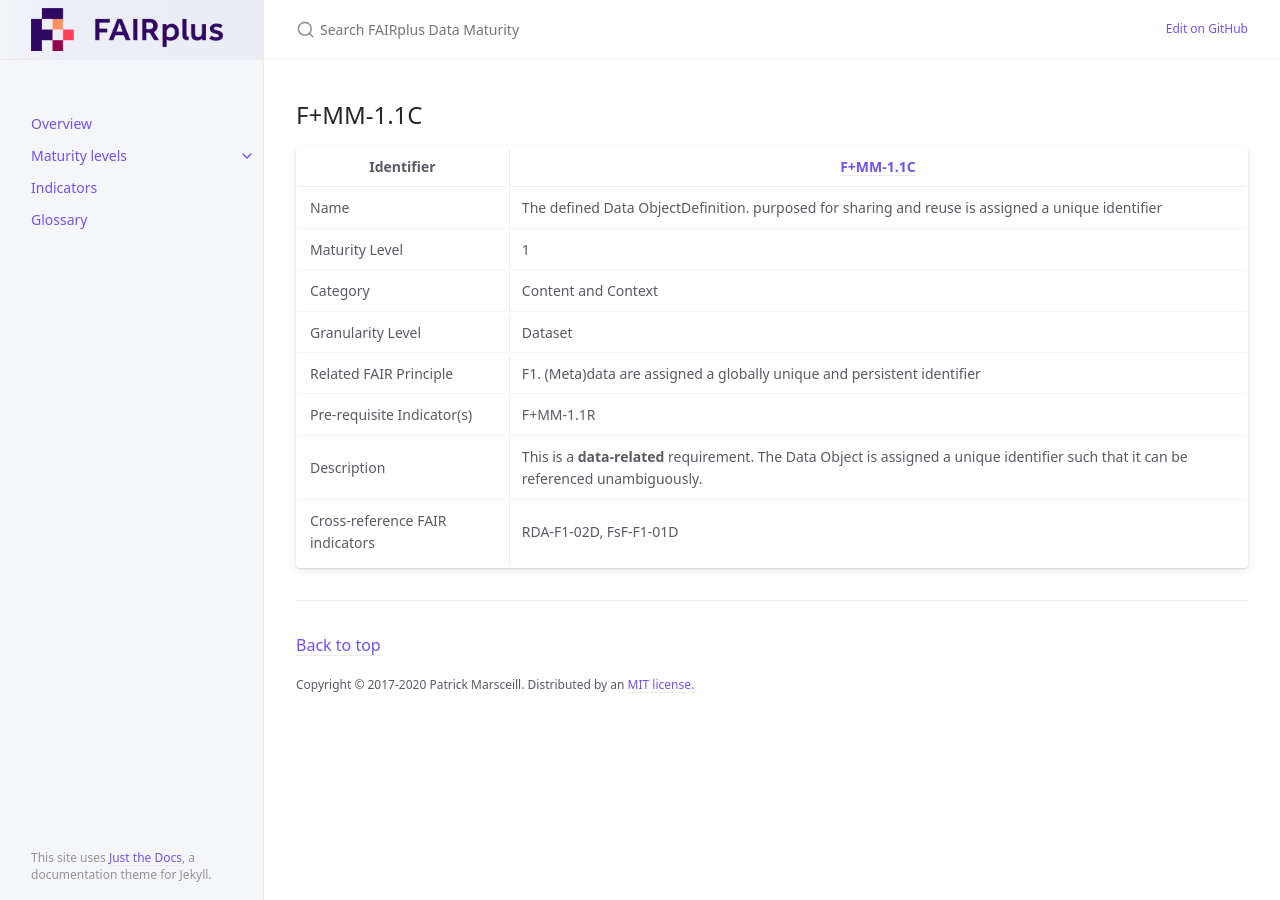
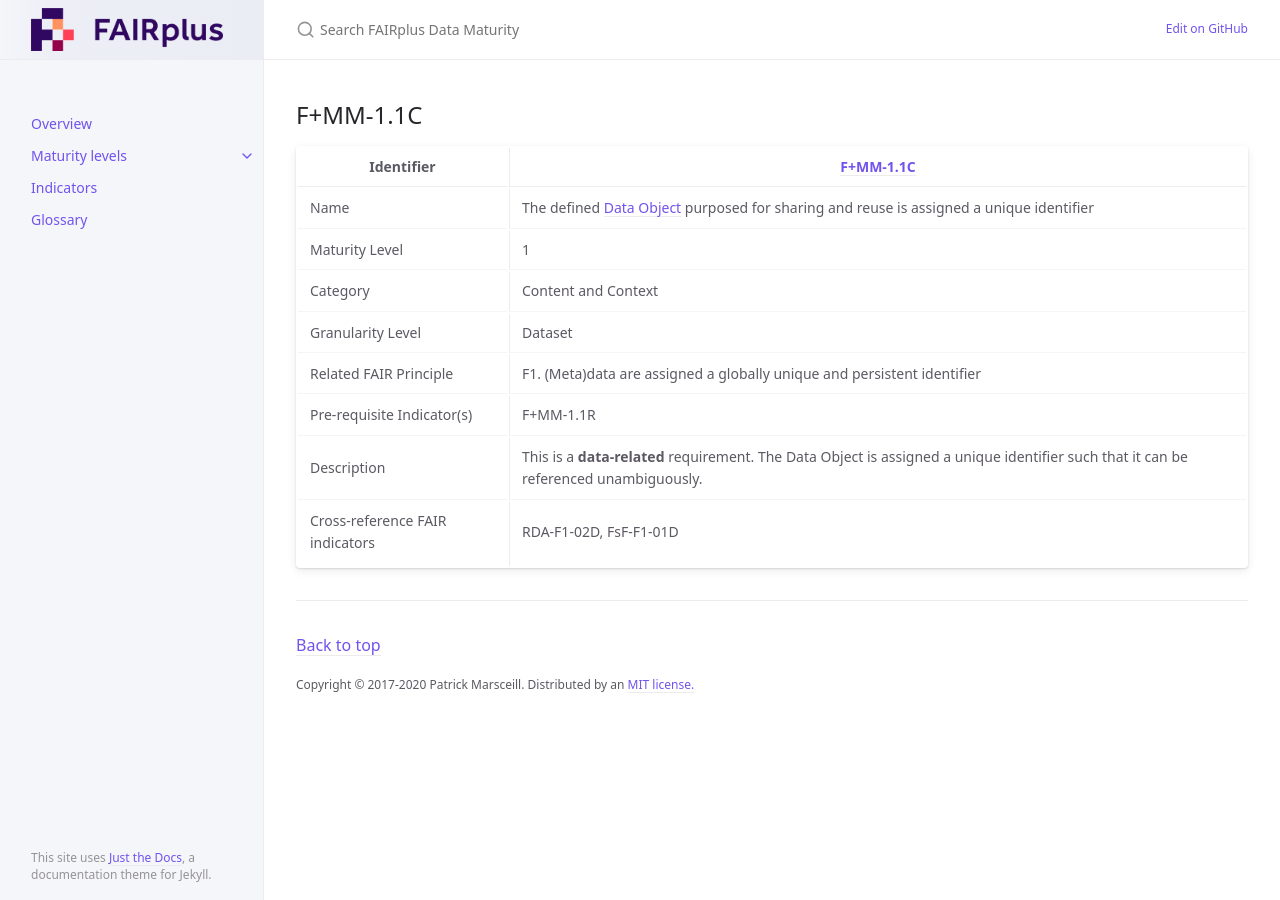
Before and after one commit to FAIRplus/Data-Maturity, a Jekyll site: the page built from docs/_indicators/A. F+MM-1.1C.md, in a window 1280 px wide. Built offline with Jekyll 4.4.1, drawn with Linux system fonts in a browser that asks for light colours.

Commit message:
Update A. F+MM-1.1C.md

```diff
--- a/docs/_indicators/A. F+MM-1.1C.md
+++ b/docs/_indicators/A. F+MM-1.1C.md
@@ -8,7 +8,7 @@ nav_exclude: True
 
 | Identifier | [F+MM-1.1C](https://github.com/FAIRplus/Data-Maturity/blob/indicator-definitions/docs/_indicators/A.%20F%2BMM-1.1C.md) |
 | --------- | ----------|
-| Name | The defined <span class="tooltip">Data Object<span class="tooltiptext">Definition.</span></span> purposed for sharing and reuse is assigned a unique identifier |
+| Name | The defined [Data Object](https://fairplus.github.io/Data-Maturity/docs/Glossary/#data-object) purposed for sharing and reuse is assigned a unique identifier |
 | Maturity Level | 1 |
 | Category | Content and Context |
 | Granularity Level | Dataset |
@@ -16,9 +16,3 @@ nav_exclude: True
 | Pre-requisite Indicator(s) | F+MM-1.1R |
 | Description | This is a **data-related** requirement. The Data Object is assigned a unique identifier such that it can be referenced unambiguously.|
 | Cross-reference FAIR indicators | RDA-F1-02D, FsF-F1-01D |
-
-<html lang="en">
-
-    <script src="js/shortcodes.js"></script> <!-- Shortcodes -->
-
-</html>
```
